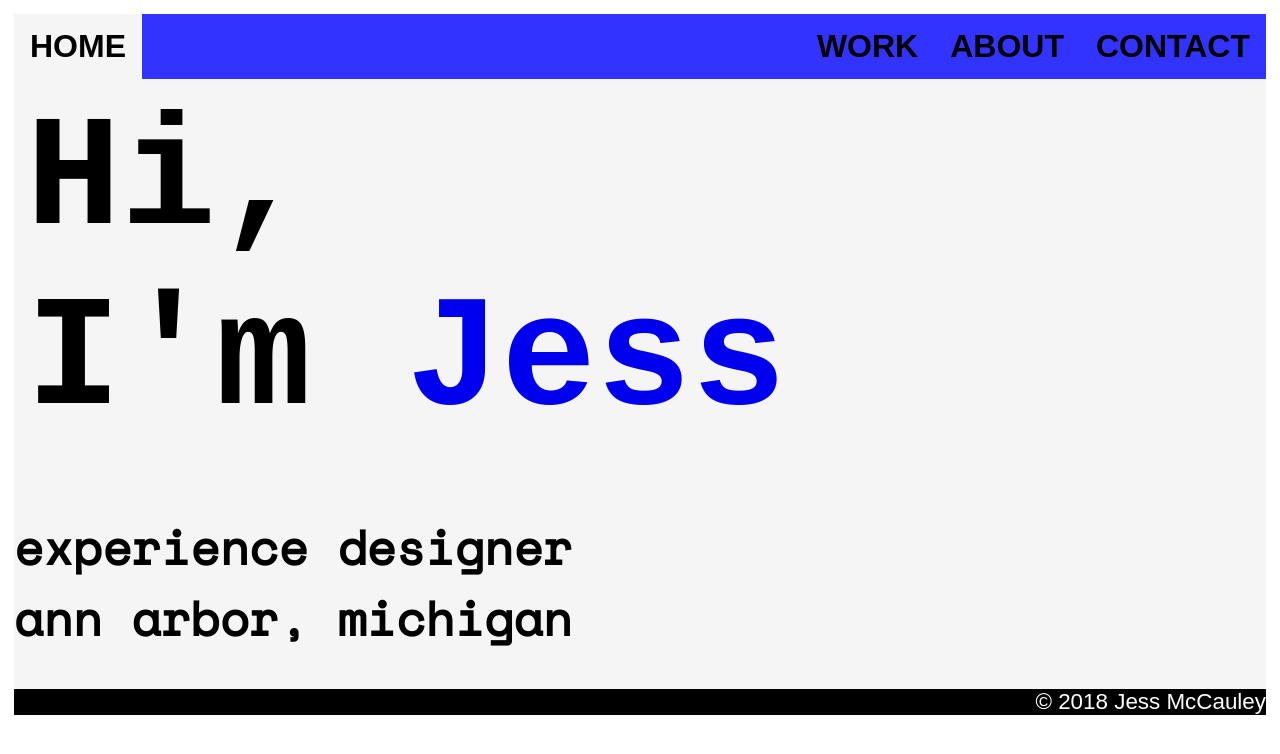
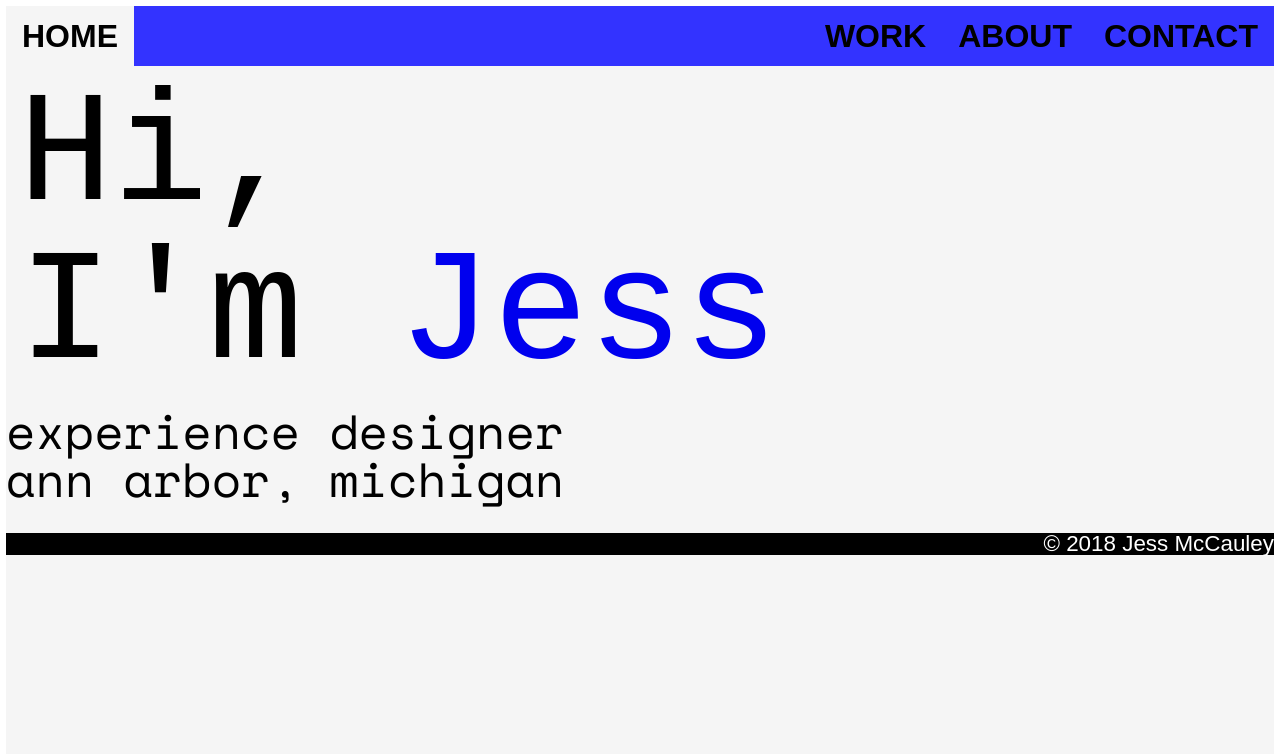
Before and after one commit to jss-mccly/october-539, a plain HTML site: page index.html in a window 1280 px wide. Drawn offline with nearby package versions, Linux system fonts and the light colour scheme; files that its build step writes are made by us from their sources.

Commit message:
Add files via upload

```diff
--- a/index.html
+++ b/index.html
@@ -2,7 +2,8 @@
 <html lang="en" class="homebg">
 <head>
     <meta charset="UTF-8">
-    <link rel="stylesheet" type="text/css" href="css/default.css">
+    <meta name="viewport" content="width=device-width, initial-scale=1.0">
+    <link rel="stylesheet" type="text/css" href="css/nanoreset.min.css">
     <link rel="stylesheet" type="text/css" href="css/practicestyle.css">
     <link rel="stylesheet" href="https://use.fontawesome.com/releases/v5.3.1/css/all.css" integrity="sha384-mzrmE5qonljUremFsqc01SB46JvROS7bZs3IO2EmfFsd15uHvIt+Y8vEf7N7fWAU" crossorigin="anonymous">
     <link href="https://fonts.googleapis.com/css?family=Space+Mono" rel="stylesheet">
```
Also changed, not shown: practiceabout.html (+2 -0 lines), practicecontact.html (+2 -0 lines), practicework.html (+2 -0 lines).
